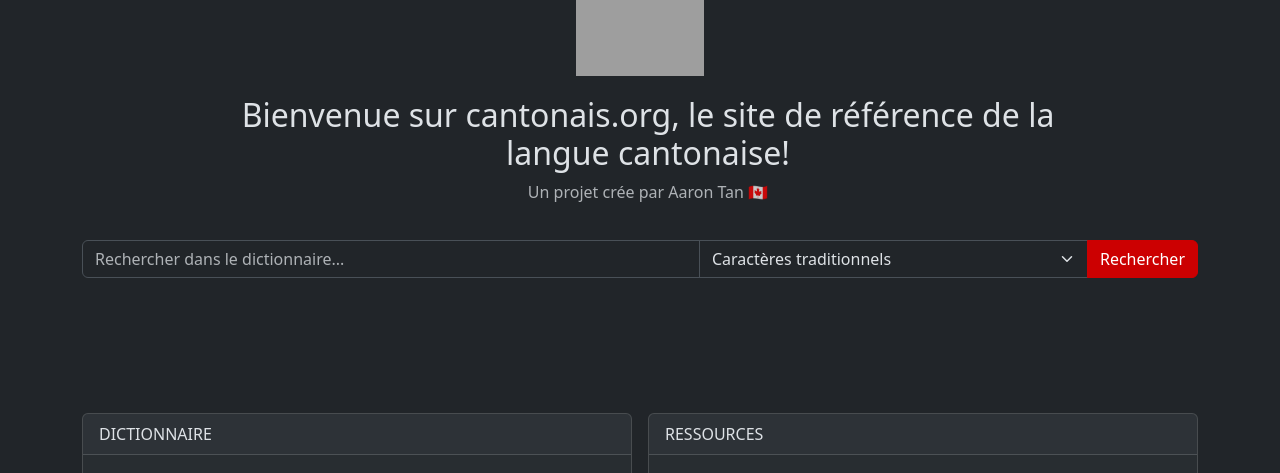
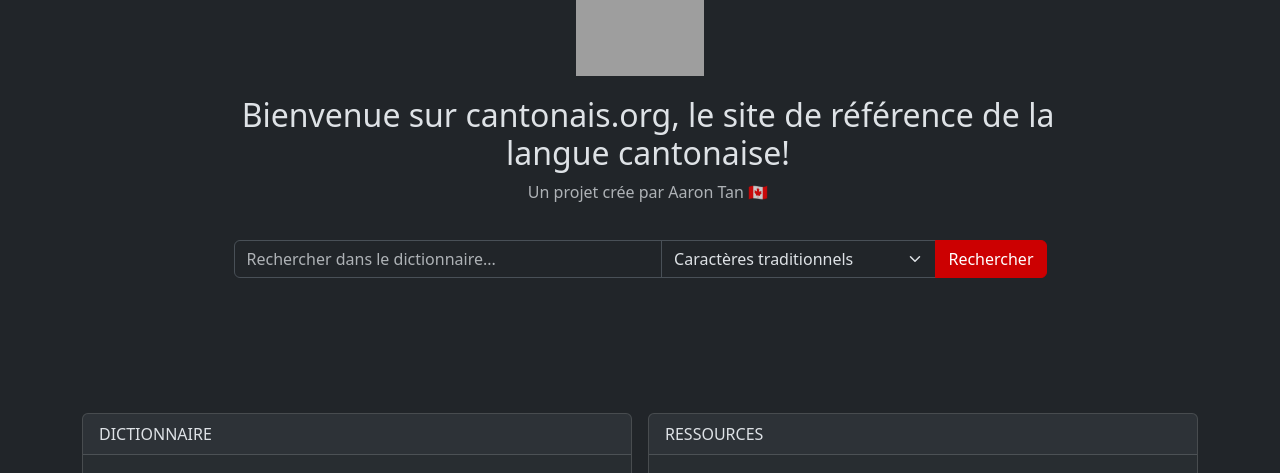
Before and after one commit to aaronhktan/cantonais_org, a Flask app: page / in a window 1280 px wide. Shown: the part 259-732 px from the top of the page. Run offline with Flask 3, Linux system fonts and the light colour scheme; some libraries are stand-ins or nearby versions; grey boxes are pictures that could not be loaded.

Commit message:
Reduce width of search bar on large screens

```diff
--- a/cantonais_org/templates/index.html
+++ b/cantonais_org/templates/index.html
@@ -19,7 +19,7 @@
         </div>
       </div>
     </div>
-    <div class="row pt-3">
+    <div class="row pt-3 mx-auto w-100 w-lg-75">
       {{ search_bar.desktop_input(search_term, search_type) }}
       {{ search_bar.mobile_input(search_term_mobile, search_type_mobile) }}
     </div>
```
